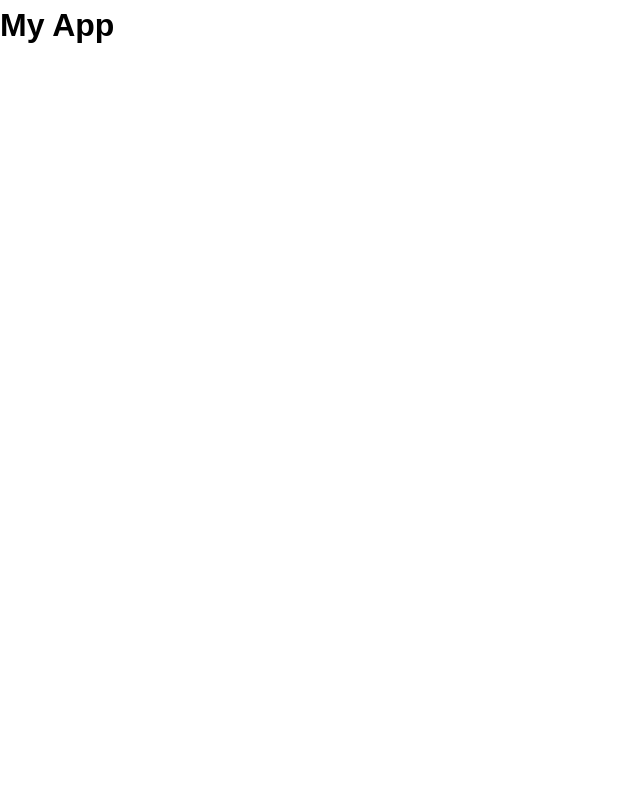
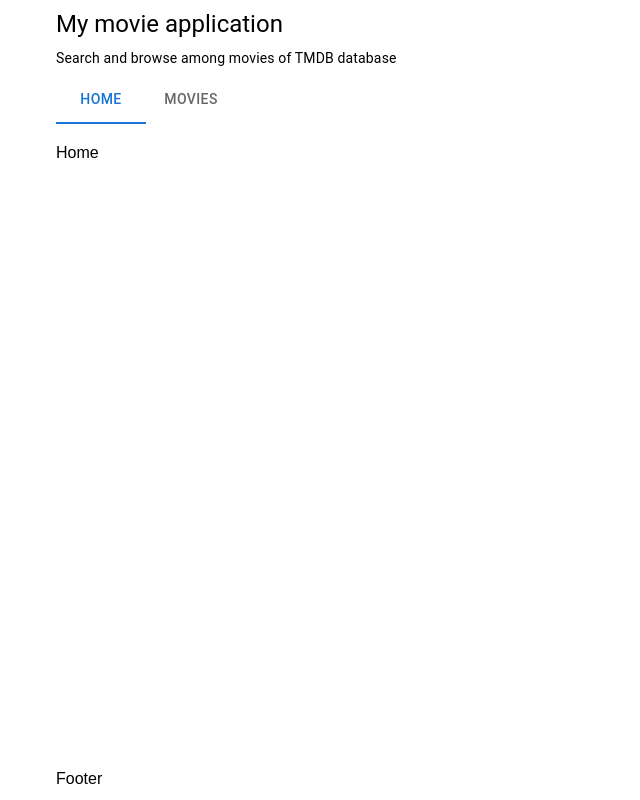
Before and after one commit to Nadjide/movie-app-ui, a React (Create React App) app: page / in a window 1280 px wide. Shown: the whole page, without its empty margins (0-640 px from the left). Built offline with nearby package versions, Linux system fonts and the light colour scheme.

Commit message:
strcture meilleure

```diff
--- a/src/App.tsx
+++ b/src/App.tsx
@@ -1,11 +1,12 @@
 import { StyledEngineProvider } from "@mui/material";
+import Router from "./Router";
 
 
 function App() {
   return (
     <StyledEngineProvider injectFirst>
       <div>
-        <h1>My App</h1>
+      <Router />
       </div>
     </StyledEngineProvider>
   );
--- /dev/null
+++ b/src/components/Header/Header.module.css
@@ -0,0 +1,6 @@
+.root {
+    display: flex;
+    flex-direction: column;
+    flex: 1;
+    gap: 8px;
+  }
--- a/src/components/Header/Header.tsx
+++ b/src/components/Header/Header.tsx
@@ -1,7 +1,18 @@
-import React from 'react'
+// src/components/Header.tsx
+import { Box, Typography } from "@mui/material";
+import NavBar from "../Navbar/NavBar";
+import classes from "Header.module.css";
 
 export default function Header() {
   return (
-    <div>Header</div>
-  )
+    <Box className={classes.root}>
+      <Typography component="h1" variant="h5">
+        My movie application
+      </Typography>
+      <Typography variant="body2">
+        Search and browse among movies of TMDB database
+      </Typography>
+      <NavBar />
+    </Box>
+  );
 }
--- /dev/null
+++ b/src/components/Navbar/NavBar.tsx
@@ -0,0 +1,49 @@
+import { Tab, Tabs } from "@mui/material";
+import { useCallback, useEffect, useState } from "react";
+import { useMatch, useNavigate } from "react-router-dom";
+
+export default function NavBar() {
+  const isHomePage = !!useMatch("/");
+  const isMoviesPage = !!useMatch("/movies/*");
+  const [value, setValue] = useState(0);
+
+  useEffect(() => {
+    let selectedIndex = 0;
+    if (isHomePage) selectedIndex = 0;
+    if (isMoviesPage) selectedIndex = 1;
+    setValue(selectedIndex);
+  }, [isHomePage, isMoviesPage]);
+
+  const handleChange = useCallback(
+    (_: React.SyntheticEvent, newIndex: number) => {
+      setValue(newIndex);
+    },
+    [setValue]
+  );
+
+  const navigate = useNavigate();
+  const goto = useCallback(
+    (event: React.MouseEvent<HTMLAnchorElement, MouseEvent>, href: string) => {
+      event.preventDefault();
+      navigate(href);
+    },
+    [navigate]
+  );
+
+  return (
+    <Tabs role="navigation" value={value} onChange={handleChange}>
+      <Tab
+        label="home"
+        component="a"
+        aria-current={isHomePage}
+        onClick={(e) => goto(e, "/")}
+      />
+      <Tab
+        label="movies"
+        component="a"
+        aria-current={isMoviesPage}
+        onClick={(e) => goto(e, "/movies")}
+      />
+    </Tabs>
+  );
+}
--- /dev/null
+++ b/src/pages/Home.tsx
@@ -0,0 +1,7 @@
+import React from 'react'
+
+export default function Home() {
+  return (
+    <div>Home</div>
+  )
+}
--- /dev/null
+++ b/src/pages/Movie.tsx
@@ -0,0 +1,7 @@
+import React from 'react'
+
+export default function Movie() {
+  return (
+    <div>Movie</div>
+  )
+}
--- /dev/null
+++ b/src/pages/Movies.tsx
@@ -0,0 +1,7 @@
+import React from 'react'
+
+export default function Movies() {
+  return (
+    <div>Movies</div>
+  )
+}
--- /dev/null
+++ b/src/pages/NotFound.tsx
@@ -0,0 +1,7 @@
+import React from 'react'
+
+export default function NotFound() {
+  return (
+    <div>NotFound</div>
+  )
+}
```
